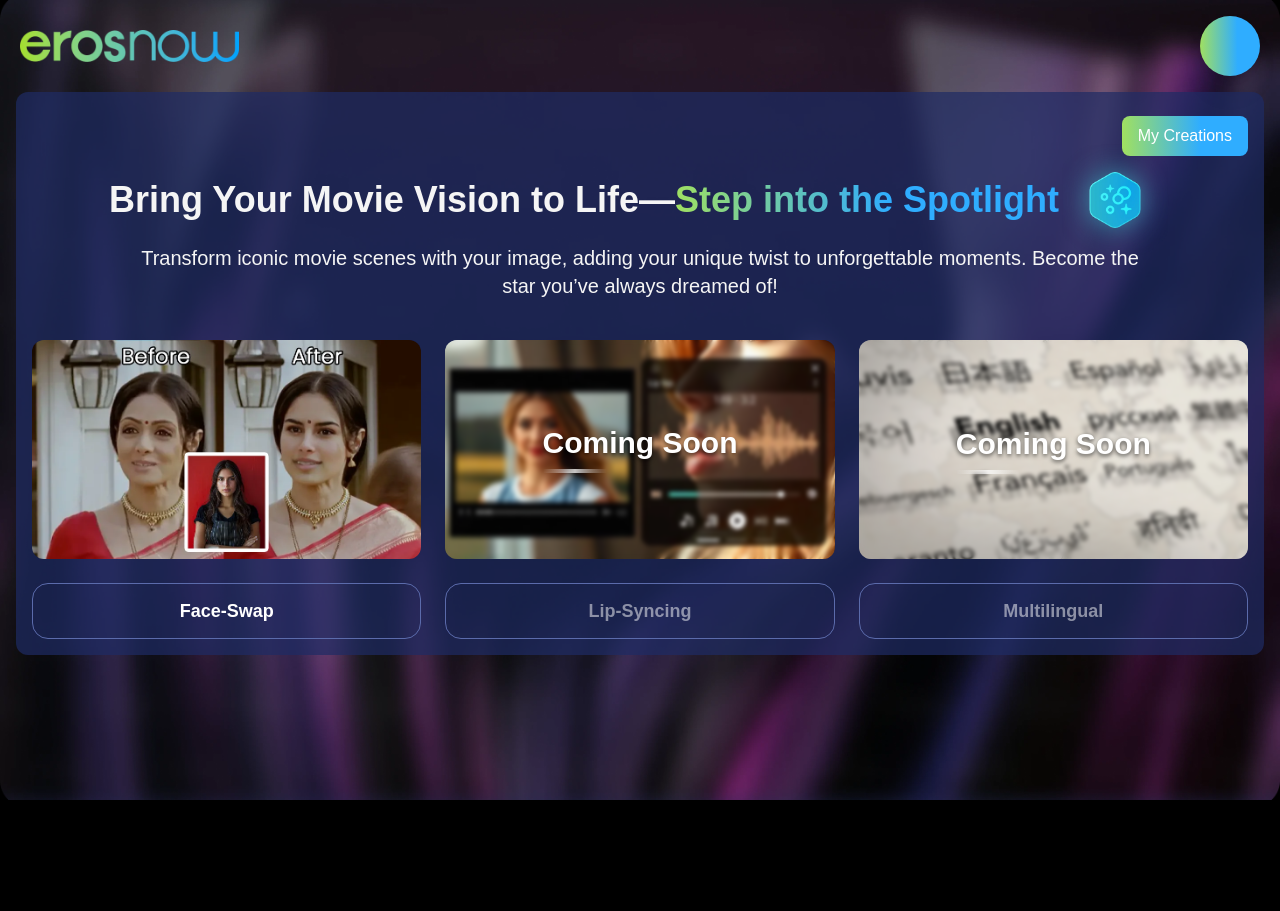
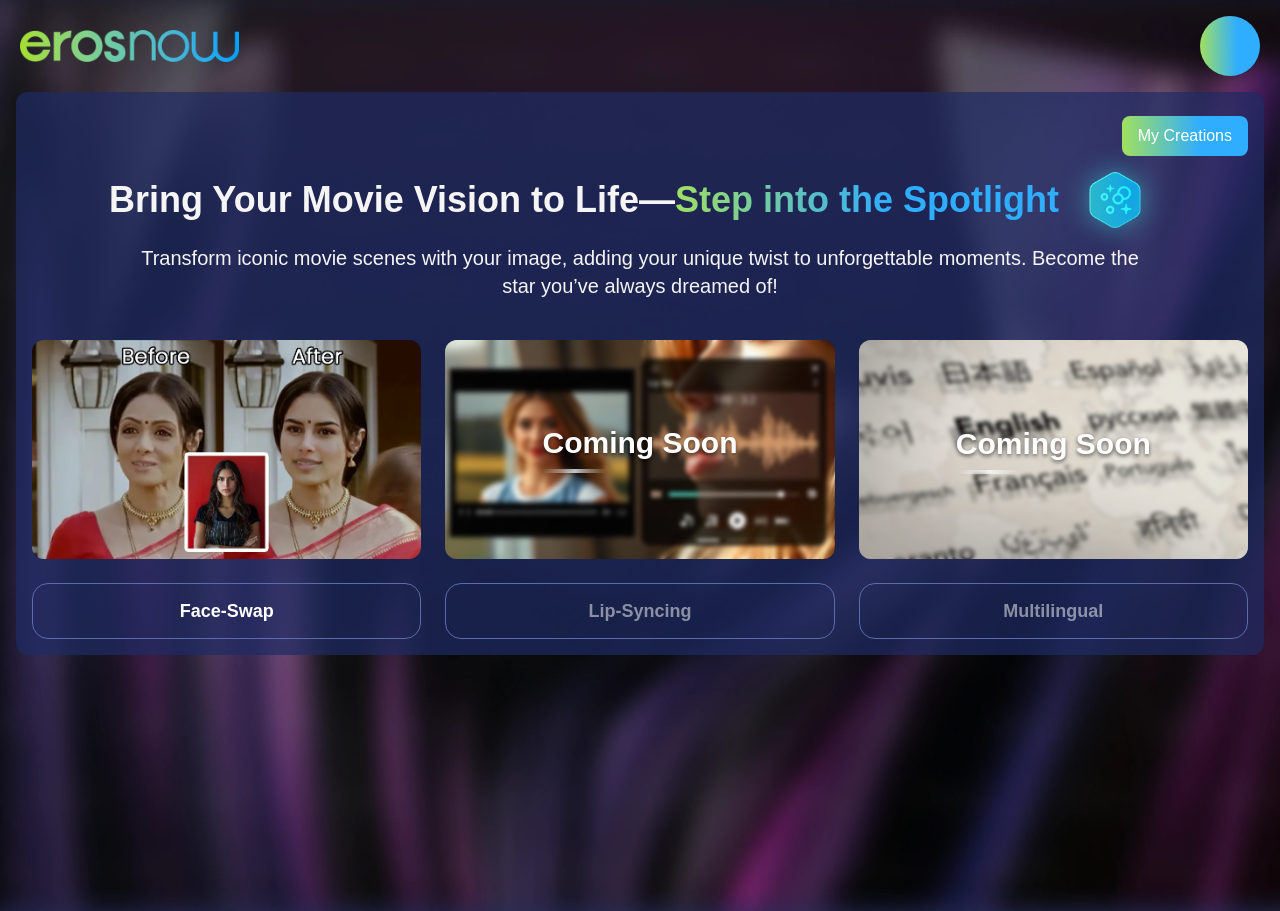
Before and after one commit to wohligpratik11/smile-culture-frontend, a Next.js app: page /home in a window 1280 px wide. Before the commit the page ends 800 px from the top, so only its background shows below. Built offline with nearby package versions, Linux system fonts and the light colour scheme; no server answers; a web font is replaced by a local one.

Commit message:
scrolling issues solve

```diff
--- a/src/components/layout/Layout.jsx
+++ b/src/components/layout/Layout.jsx
@@ -2,23 +2,22 @@
 
 import React from 'react';
 import Header from './Header';
-import Footer from './Footer';
-
 import ToastProvider from '../../context/ToastProvider';
 
 const Layout = ({ children }) => {
 	return (
-		<div className="min-h-screen flex flex-col overflow-hidden">
+
+		<div className="min-h-screen flex flex-col">
 			<ToastProvider>
 				<div className="mr-5 mt-4">
 					<Header />
 				</div>
-				<div className="flex-1 overflow-hidden">
-					<main>{children}</main>
+				<div>
+					<main className="flex-1">{children}</main>
 				</div>
-				{/* <Footer /> */}
 			</ToastProvider>
-		</div>
+
+		</div >
 	);
 };
 
--- a/src/pages/home/index.jsx
+++ b/src/pages/home/index.jsx
@@ -80,7 +80,7 @@
         />
         <meta name="apple-mobile-web-app-capable" content="yes" />
       </Head>
-      <div className="h-[835px] min-h-screen p-4">
+      <div className="h-[835px] p-4">
         <Card className="bg-card-cardCustomBlue p-4">
           <div className="mt-2 space-y-4">
             <div className="relative flex justify-end mb-9 sm:mb-0">
--- a/src/styles/globals.css
+++ b/src/styles/globals.css
@@ -9,12 +9,6 @@
   --background-image: url('../../public/assets/images/erosnowbg.webp') !important;
 }
 /* styles/globals.css or equivalent */
-html,
-body {
-  overflow: hidden;
-  height: 100%;
-  margin: 0;
-}
 
 @font-face {
   font-family: 'Instrument Sans';
```
